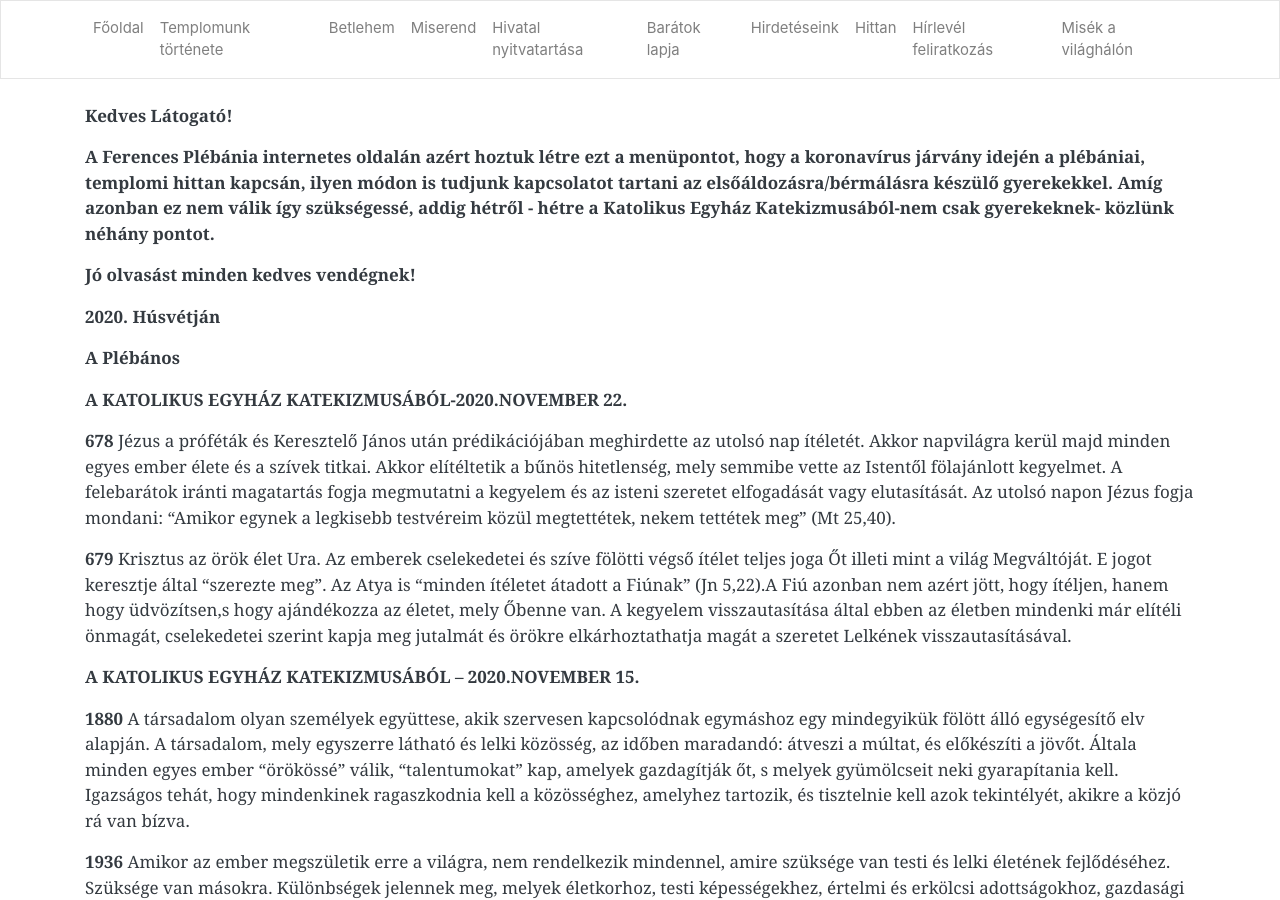
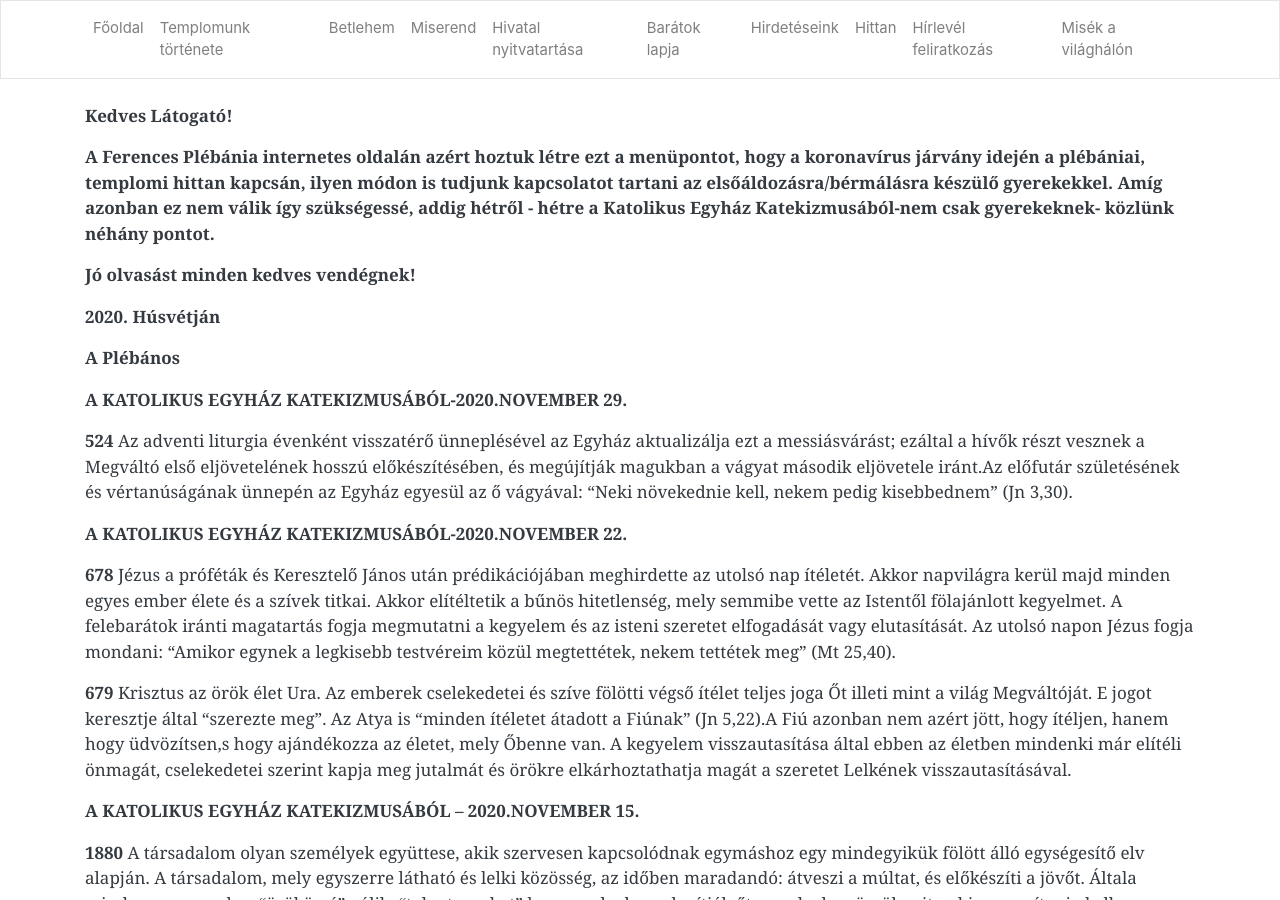
Before and after one commit to pecsi-ferences/pecsi-ferences.github.io, a Jekyll site: the page built from hittan.md, in a window 1280 px wide and 900 px high. Built offline with Jekyll 4.4.1, drawn with Linux system fonts in a browser that asks for light colours; nearby versions of some CDN libraries.

Commit message:
Update from Forestry.io Zoltán Dohány updated hittan.md

```diff
--- a/hittan.md
+++ b/hittan.md
@@ -12,6 +12,10 @@ title: Hittan
 **2020. Húsvétján**
 
 **A Plébános**
+
+**A KATOLIKUS EGYHÁZ KATEKIZMUSÁBÓL-2020.NOVEMBER 29.**
+
+**524** Az adventi liturgia évenként visszatérő ünneplésével az Egyház aktualizálja ezt a messiásvárást; ezáltal a hívők részt vesznek a Megváltó első eljövetelének hosszú előkészítésében, és megújítják magukban a vágyat második eljövetele iránt.Az előfutár születésének és vértanúságának ünnepén az Egyház egyesül az ő vágyával: "Neki növekednie kell, nekem pedig kisebbednem" (Jn 3,30).
 
 **A KATOLIKUS EGYHÁZ KATEKIZMUSÁBÓL-2020.NOVEMBER 22.**
 
```
